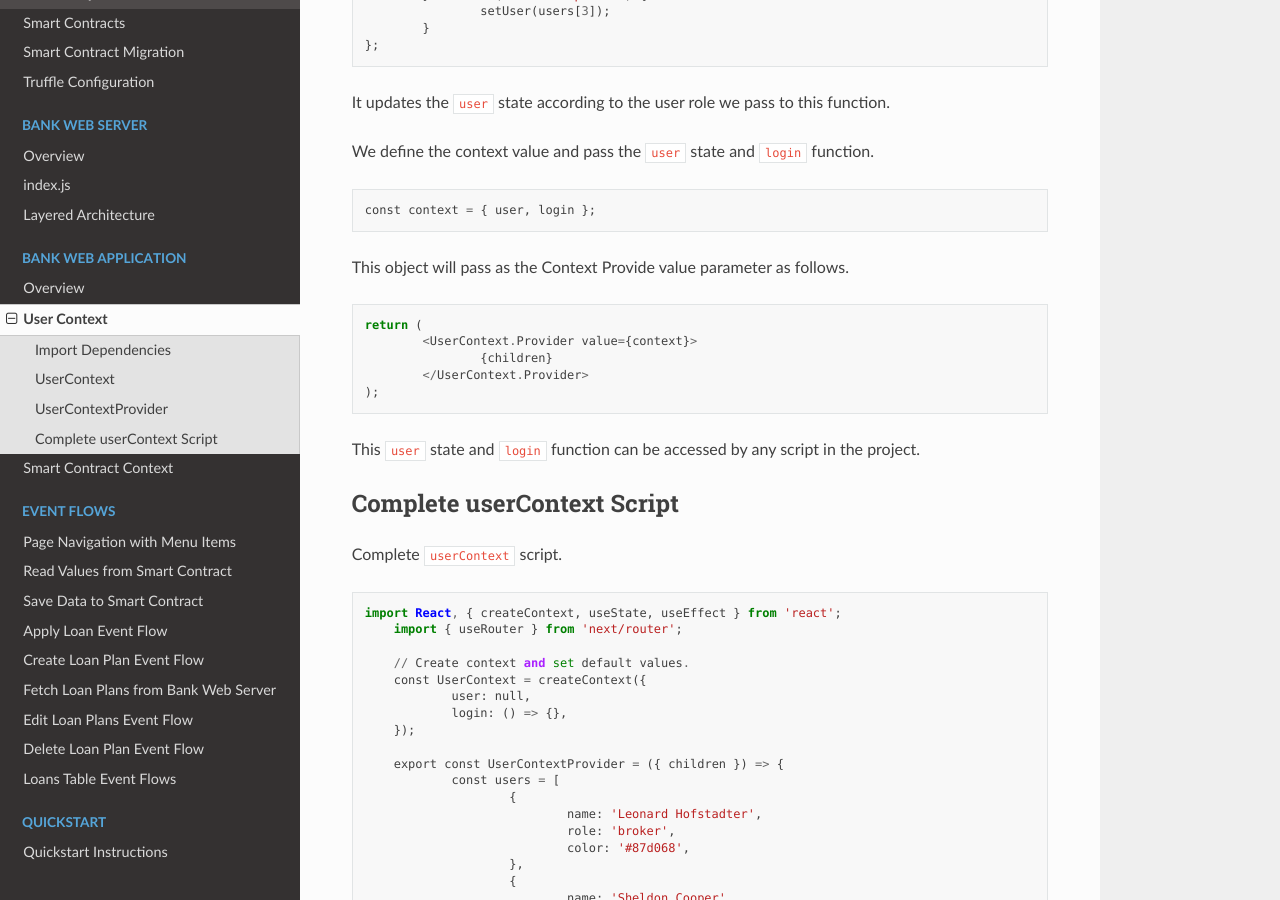
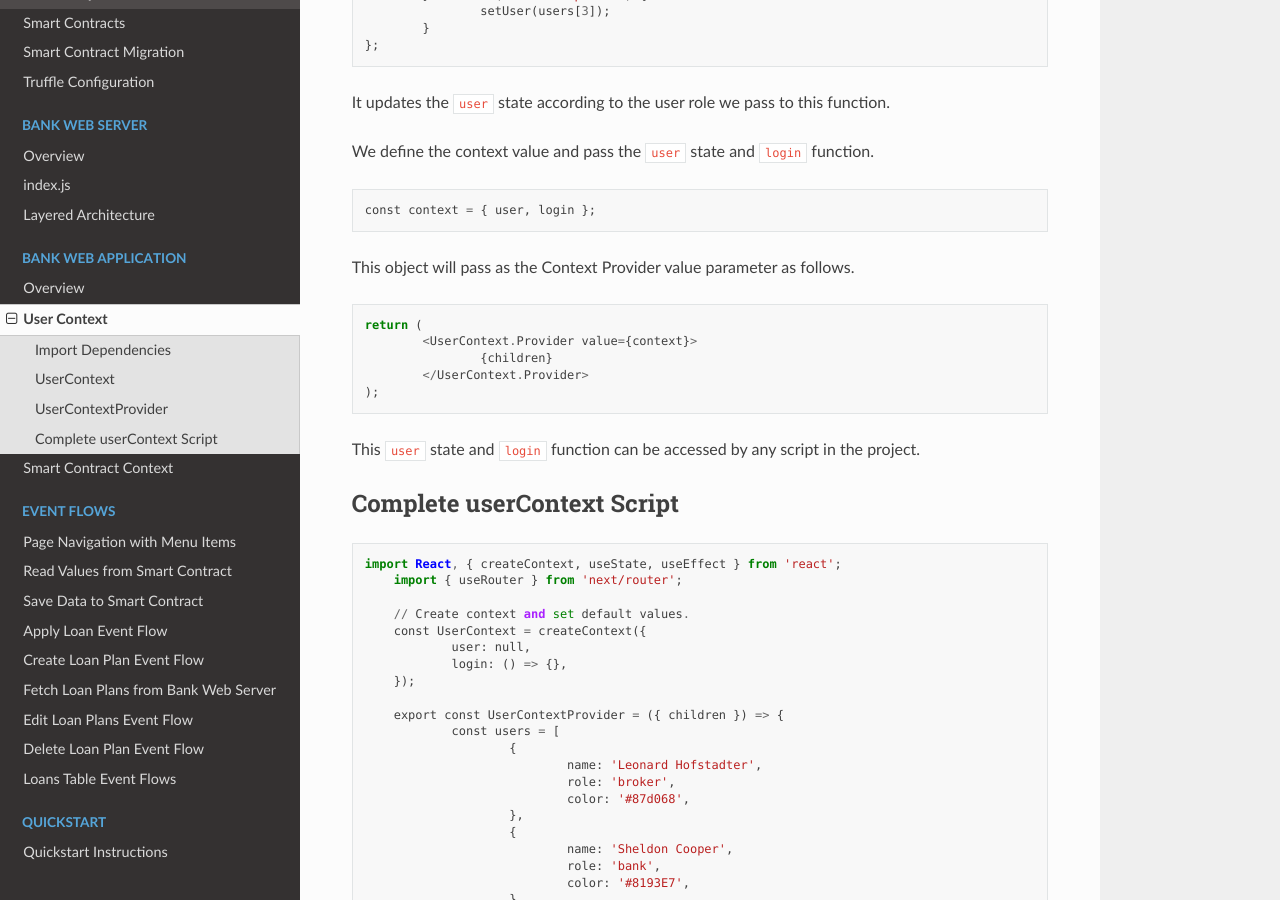
Before and after one commit to NivedithaKarthikeyan/LandregistryApp, a Sphinx documentation site: the page built from docs/source/bankClient/userContext.rst, in a window 1280 px wide and 900 px high, scrolled down 2110 px. Built offline with Sphinx 7.4.7 and the Read the Docs theme 2.0.0, drawn with Linux system fonts in a browser that asks for light colours.

Commit message:
Update docs/source/bankClient/userContext.rst

```diff
--- a/docs/source/bankClient/userContext.rst
+++ b/docs/source/bankClient/userContext.rst
@@ -104,7 +104,7 @@
 
 	const context = { user, login };
 
-This object will pass as the Context Provide value parameter as follows. ::
+This object will pass as the Context Provider value parameter as follows. ::
 
 	return (
 		<UserContext.Provider value={context}>
@@ -117,7 +117,7 @@
 Complete userContext Script
 ---------------------------
 
-Complete ``userContext`` script. ::
+::
 
     import React, { createContext, useState, useEffect } from 'react';
 	import { useRouter } from 'next/router';
```
